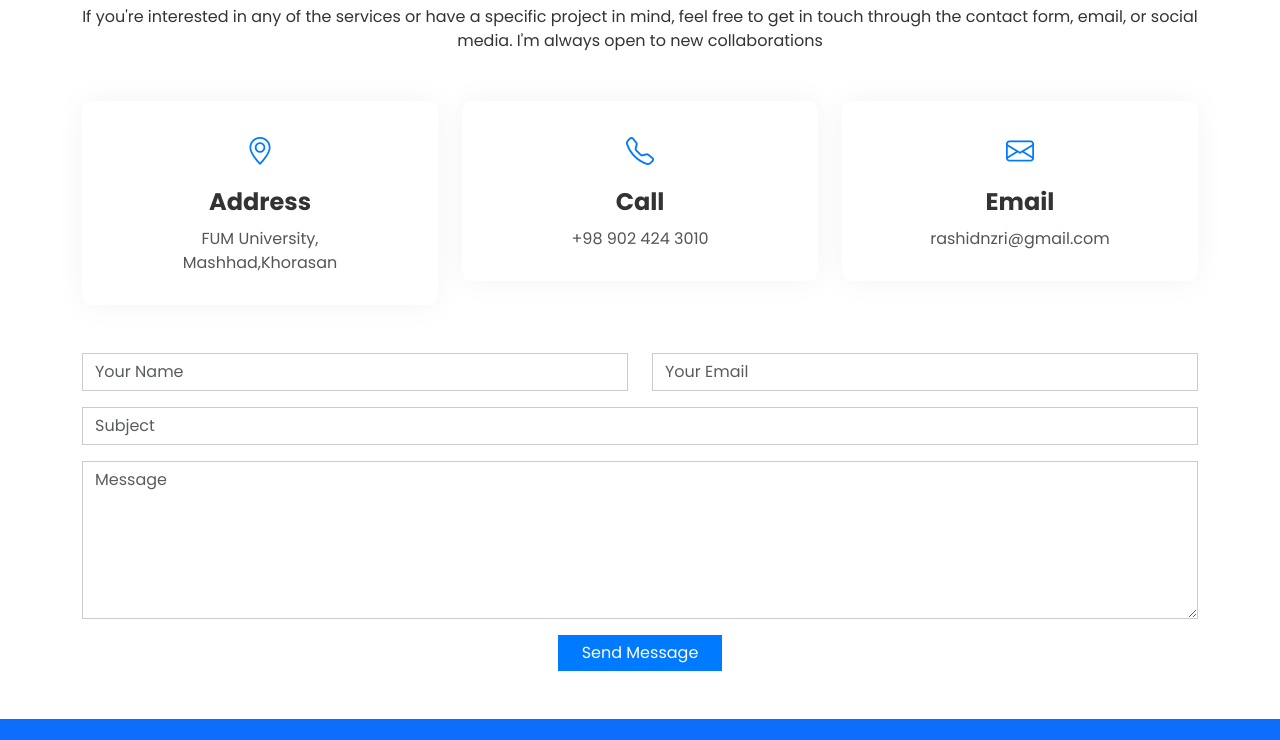
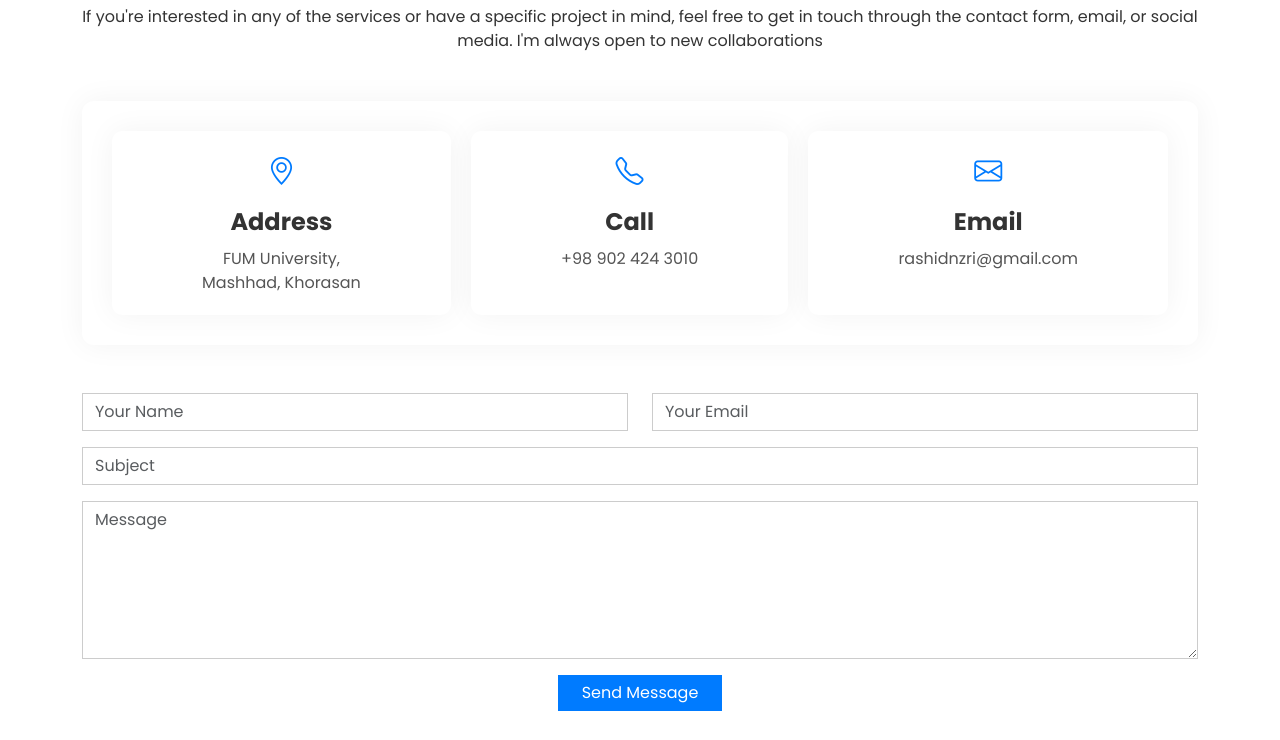
Before and after one commit to arashid02-n/portfolio, a plain HTML site: page index.html in a window 1280 px wide. Shown: the part 2642-3382 px from the top of the page. Drawn offline with nearby package versions, Linux system fonts and the light colour scheme.

Commit message:
contact section

```diff
--- a/css/style.css
+++ b/css/style.css
@@ -236,6 +236,38 @@ header p.lead {
 .contact .form button:hover {
   background: #0056b3;
 }
+/* جعبه کلی شامل 3 info-box */
+.info-container {
+  background: #fff;
+  box-shadow: 0 0 30px rgba(0, 0, 0, 0.05);
+  border-radius: 12px;
+  padding: 30px;
+  gap: 20px;
+}
+
+/* هر باکس تکی */
+.contact .info-box {
+  transition: all 0.3s ease;
+  border-radius: 10px;
+  padding: 20px;
+  cursor: pointer;
+}
+
+/* آیکون و متن آبی در حالت hover */
+.contact .info-box:hover {
+  background: #007bff;
+  color: #fff;
+}
+
+.contact .info-box:hover i {
+  color: #fff;
+}
+
+.contact .info-box:hover p,
+.contact .info-box:hover h4 {
+  color: #fff;
+}
+
 #footer {
   background: #007bff;
   color: white;
--- a/index.html
+++ b/index.html
@@ -214,31 +214,26 @@
       <p>If you're interested in any of the services or have a specific project in mind, feel free to get in touch through the contact form, email, or social media. I'm always open to new collaborations</p>
     </div>
 
-    <div class="row mb-5">
-      <div class="col-md-4 text-center">
-        <div class="info-box">
-          <i class="bi bi-geo-alt"></i>
-          <h4>Address</h4>
-          <p>FUM University,<br>Mashhad,Khorasan</p>
-        </div>
-      </div>
+    <div class="info-container d-flex justify-content-between flex-wrap mb-5">
+  <div class="info-box text-center flex-fill">
+    <i class="bi bi-geo-alt"></i>
+    <h4>Address</h4>
+    <p>FUM University,<br>Mashhad, Khorasan</p>
+  </div>
 
-      <div class="col-md-4 text-center">
-        <div class="info-box">
-          <i class="bi bi-telephone"></i>
-          <h4>Call </h4>
-          <p>+98 902 424 3010</p>
-        </div>
-      </div>
+  <div class="info-box text-center flex-fill">
+    <i class="bi bi-telephone"></i>
+    <h4>Call</h4>
+    <p>+98 902 424 3010</p>
+  </div>
 
-      <div class="col-md-4 text-center">
-        <div class="info-box">
-          <i class="bi bi-envelope"></i>
-          <h4>Email </h4>
-          <p>rashidnzri@gmail.com</p>
-        </div>
-      </div>
-    </div>
+  <div class="info-box text-center flex-fill">
+    <i class="bi bi-envelope"></i>
+    <h4>Email</h4>
+    <p>rashidnzri@gmail.com</p>
+  </div>
+</div>
+
 
     <div class="form">
       <form action="https://formspree.io/f/xkgzrdqe" method="POST" class="php-email-form">
```
